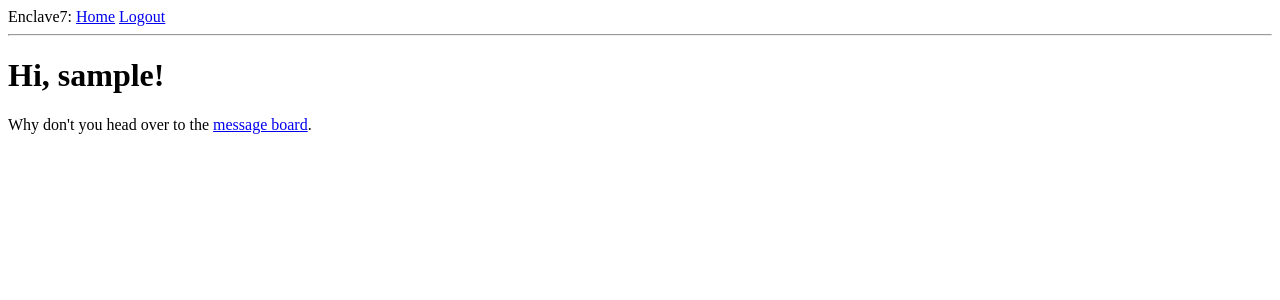
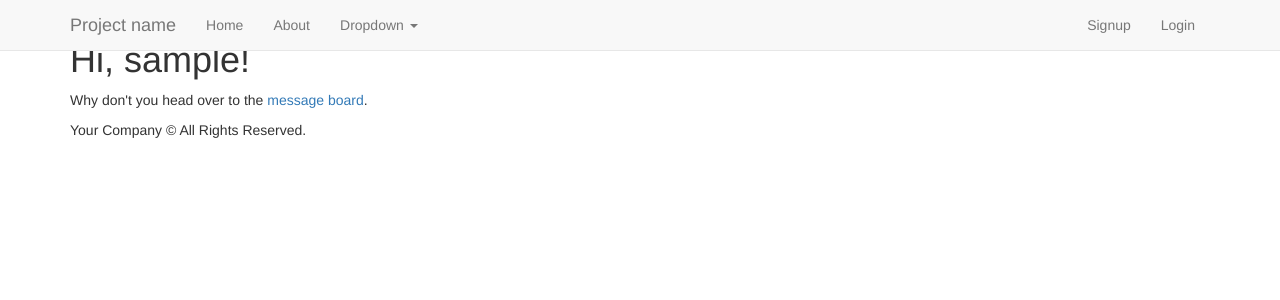
Before and after one commit to ranton256/enclave7, a Flask app: page / in a window 1280 px wide. Shown: the top 300 px of the page. Run offline with Flask 2, Linux system fonts and the light colour scheme; the visitor is signed in with stand-in values (Sample User, id 1); data comes from the database, SQL or seed files in the repository; some libraries are stand-ins or nearby versions.

Commit message:
Started adding Bootstrap for layout.

```diff
--- a/app/routes.py
+++ b/app/routes.py
@@ -23,18 +23,15 @@ def not_found_err(error):
 @app.route('/index')
 @login_required
 def index():
+    # TODO: cleanup this garbage
     user = {'username': 'Richard'}
     posts = [
-        {
-            'author': {'username': 'John'},
-            'body': 'Beautiful day in Portland!'
-        },
-        {
-            'author': {'username': 'Susan'},
-            'body': 'The Avengers movie was so cool!'
-        }
     ]
     return render_template('index.html', title='Home', posts=posts)
+
+@app.route('/about')
+def about():
+    return render_template('about.html', title='About')
 
 
 @app.route('/login', methods=['GET', 'POST'])
--- a/app/templates/base.html
+++ b/app/templates/base.html
@@ -7,8 +7,83 @@
     {% else %}
     <title>Welcome to Enclave7</title>
     {% endif %}
+    <!-- meta -->
+    <meta name="description" content="">
+    <meta name="author" content="">
+    <meta name="viewport" content="width=device-width,initial-scale=1">
+    <!-- /meta -->
+
+    <!-- styles -->
+    <link type="text/css" rel="stylesheet" href="/static/css/font-awesome-4.1.0.min.css" />
+    <link type="text/css" rel="stylesheet" href="/static/css/bootstrap-3.1.1.min.css">
+    <link type="text/css" rel="stylesheet" href="/static/css/bootstrap-theme-3.1.1.min.css" />
+    <link type="text/css" rel="stylesheet" href="/static/css/layout.main.css" />
+    <link type="text/css" rel="stylesheet" href="/static/css/main.css" />
+    <link type="text/css" rel="stylesheet" href="/static/css/main.responsive.css" />
+    <link type="text/css" rel="stylesheet" href="/static/css/main.quickfix.css" />
+    <!-- /styles -->
+
+    <!-- favicons -->
+    <link rel="shortcut icon" href="/static/ico/favicon.png">
+    <link rel="apple-touch-icon-precomposed" sizes="144x144" href="/static/ico/apple-touch-icon-144-precomposed.png">
+    <link rel="apple-touch-icon-precomposed" sizes="114x114" href="/static/ico/apple-touch-icon-114-precomposed.png">
+    <link rel="apple-touch-icon-precomposed" sizes="72x72" href="/static/ico/apple-touch-icon-72-precomposed.png">
+    <link rel="apple-touch-icon-precomposed" href="/static/ico/apple-touch-icon-57-precomposed.png">
+    <link rel="shortcut icon" href="/static/ico/favicon.png">
+    <!-- /favicons -->
+
+    <!-- scripts -->
+    <script src="/static/js/libs/modernizr-2.8.2.min.js"></script>
+    <!--[if lt IE 9]><script src="/static/js/libs/respond-1.4.2.min.js"></script><![endif]-->
+    <!-- /scripts -->
+
 </head>
 <body>
+
+
+  <!-- Wrap all page content here -->
+  <div id="wrap">
+
+    <!-- Fixed navbar -->
+    <div class="navbar navbar-default navbar-fixed-top">
+      <div class="container">
+        <div class="navbar-header">
+          <button type="button" class="navbar-toggle" data-toggle="collapse" data-target=".navbar-collapse">
+            <span class="icon-bar"></span>
+            <span class="icon-bar"></span>
+            <span class="icon-bar"></span>
+          </button>
+          <a class="navbar-brand" href="/">Project name</a>
+        </div>
+        <div class="collapse navbar-collapse">
+          <ul class="nav navbar-nav">
+            <li {% if request.endpoint == 'home' %} class="active" {% endif %}><a href="{{ url_for('index') }}">Home</a></li>
+            <li {% if request.endpoint == 'about' %} class="active" {% endif %}><a href="{{ url_for('about') }}">About</a></li>
+            <li class="dropdown">
+              <a class="dropdown-toggle" data-toggle="dropdown">Dropdown <b class="caret"></b></a>
+              <ul class="dropdown-menu">
+                <li><a>Action</a></li>
+                <li><a>Another action</a></li>
+                <li><a>Something else here</a></li>
+                <li class="divider"></li>
+                <li class="dropdown-header">Nav header</li>
+                <li><a>Separated link</a></li>
+                <li><a>One more separated link</a></li>
+              </ul>
+            </li>
+          </ul>
+          <ul class="nav navbar-nav pull-right">
+            <li><a href="{{ url_for('register') }}">Signup</a></li>
+            <li><a href="{{ url_for('login') }}">Login</a></li>
+          </ul>
+        </div><!--/.nav-collapse -->
+      </div>
+    </div>
+
+    <!-- Begin page content -->
+    <main id="content" role="main" class="container">
+
+	<!-- TODO: put this in the actual nav bar -->
         <div>
             Enclave7:
 		    <a href="{{ url_for('index') }}">Home</a>
@@ -18,17 +93,44 @@
 			<a href="{{ url_for('logout') }}">Logout</a>
 			{% endif %}
         </div>
-        <hr>
-        {% with messages = get_flashed_messages() %}
+
+      {% with messages = get_flashed_messages() %}
         {% if messages %}
-        <ul>
-            {% for message in messages %}
-            <li>{{ message }}</li>
-            {% endfor %}
-        </ul>
+          {% for message in messages %}
+            <div class="alert alert-block alert-error fade in">
+              <a class="close" data-dismiss="alert">&times;</a>
+              {{ message }}
+            </div>
+          {% endfor %}
         {% endif %}
-        {% endwith %}
-        {% block content %}
-		{% endblock %}
+      {% endwith %}
+
+
+      {% block content %}{% endblock %}
+
+    </main>
+
+  </div>
+
+  <div id="footer">
+    <div class="container">
+      <p>Your Company &copy; All Rights Reserved.</p>
+      {% block footer %}{% endblock %}
+    </div>
+  </div>
+
+  <script type="text/javascript" src="//ajax.googleapis.com/ajax/libs/jquery/1.11.1/jquery.min.js"></script>
+  <script>window.jQuery || document.write('<script type="text/javascript" src="/static/js/libs/jquery-1.11.1.min.js"><\/script>')</script>
+  <script type="text/javascript" src="/static/js/libs/bootstrap-3.1.1.min.js" defer></script>
+  <script type="text/javascript" src="/static/js/plugins.js" defer></script>
+  <script type="text/javascript" src="/static/js/script.js" defer></script>
+  <!-- Google Analytics - Change UA-XXXXX-X to be your site's ID -->
+  <script>
+  window._gaq = [['_setAccount','UAXXXXXXXX1'],['_trackPageview'],['_trackPageLoadTime']];
+  Modernizr.load({
+    load: ('https:' == location.protocol ? '//ssl' : '//www') + '.google-analytics.com/ga.js'
+  });
+  </script>
+
     </body>
 </html>
```
Also changed, not shown: app/templates/about.html (added, +7 -0 lines).
